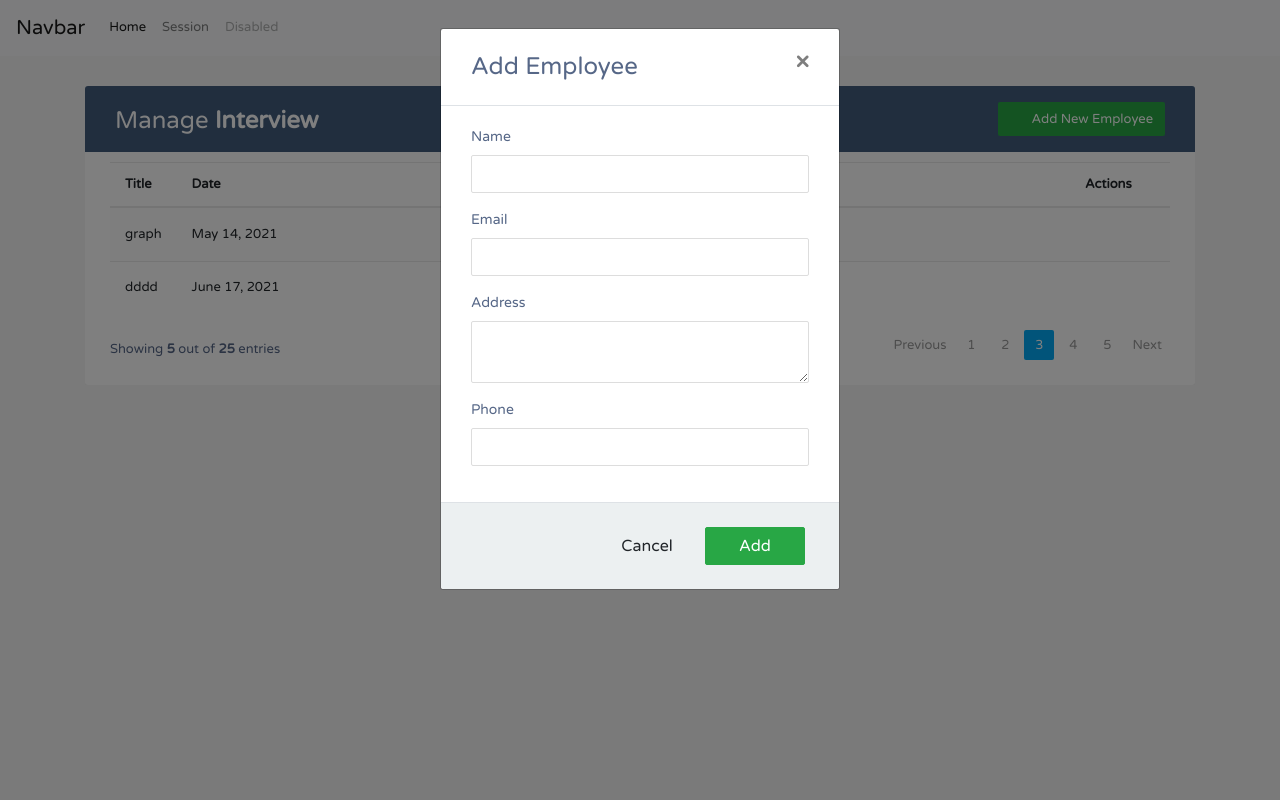
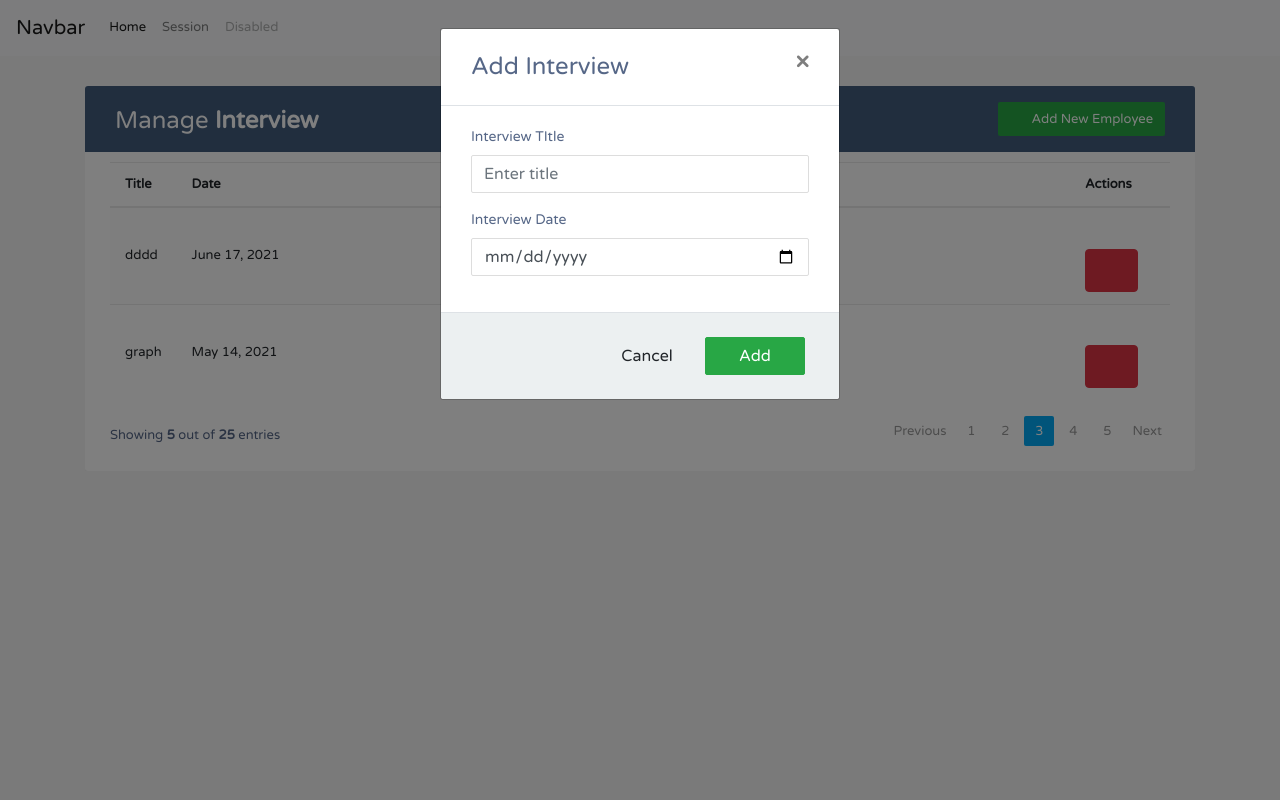
Before and after one commit to mominfaruk/interviewapp, a Django app: page / in a window 1280 px wide, after a click that opens the changed part. Run offline with Django 3.2, Linux system fonts and the light colour scheme; data comes from the database, SQL or seed files in the repository; both versions use the stored data as it was after the commit; some libraries are stand-ins or nearby versions.

Commit message:
Interview CRUD full with ajax

```diff
--- a/interview/urls.py
+++ b/interview/urls.py
@@ -4,7 +4,7 @@ urlpatterns = [
     path('interview/',InterviewView.as_view(),name='interview'),
     path('',interviewlist,name='interviewlist'),
     path('interviewedit/<int:pk>/',interviewEdit.as_view(),name='interviewEdit'),
-    path('interviewdelete/<int:pk>',deleteInterview,name='interview_delete'),
+    path('interviewdelete/<int:pk>/',deleteInterview,name='interview_delete'),
 
     path('sessionlist/',sessionlist,name='session_list'),
     path('addsession/',AddSessionView.as_view(),name='session_add'),
--- a/interview/views.py
+++ b/interview/views.py
@@ -3,41 +3,52 @@ from django.views import View
 from .models import *
 from .forms import *
 from django.contrib import messages
-from django.http import HttpResponseRedirect
+from django.http import HttpResponseRedirect,JsonResponse,HttpResponse
+from django.template.loader import render_to_string
+from django.template import RequestContext, context
+import json
 # Create your views here.
 
+
 class InterviewView(View):
-    def get(self,request):
-        return render(request, 'interview.html',{'form':InterviewForm})
 
     def post(self,request):
-        my_form=InterviewForm(request.POST)
+        message=[]
+        my_form=InterviewForm(request.POST or None)
         if my_form.is_valid():
-            print('OK')
             title=my_form.cleaned_data['title']
             date=my_form.cleaned_data['date']
             if title=="":
-                messages.info(request, 'Title name shouldn\'t be empty')
+                message.append('Title name shouldn\'t be empty')
             elif date=="":
-                messages.info(request, 'Date name shouldn\'t be empty')
+                message.append('Date name shouldn\'t be empty')
             else:
                 my_form.save()
-                return HttpResponseRedirect('/')
-
+                message.append('Interview added sucessfully')
+                msg = render_to_string('messages.html', {'messages':message})
+                all_list=InterviewModel.objects.all().order_by('-id')
+                interviewlist=render_to_string('interview/interviewlistTbody.html', {'all_list':all_list})
+                context={'msg':msg,'interviewlist':interviewlist}
+                context=json.dumps(context)
+                return HttpResponse(context,content_type='application/json')
 
 
 
 def interviewlist(request):
-    all_list=InterviewModel.objects.all()
-    return render(request, 'interviewlist.html',{'all_list':all_list})
+    all_list=InterviewModel.objects.all().order_by('-id')
+    return render(request, 'interview/interviewlist.html',{'all_list':all_list,'form':InterviewForm})
 
 class interviewEdit(View):
     def get(self,request,pk):
         inter_view=InterviewModel.objects.get(pk=pk)
         my_form=InterviewForm(instance=inter_view)
-        return render(request, 'interviewedit.html',{'form':my_form})
+        data=render_to_string('interview/interviewedit.html',{'form':my_form,'id':inter_view.id},request=request)
+        #data={'id':inter_view.id,'title':inter_view.title,'date':inter_view.date}
+        #return JsonResponse(data)
+        return HttpResponse(data)
 
     def post(self,request,pk):
+        message=[]
         inter_view=InterviewModel.objects.get(pk=pk)
         my_form=InterviewForm(request.POST,request.FILES,instance=inter_view)
         if my_form.is_valid():
@@ -49,7 +60,12 @@ class interviewEdit(View):
                 messages.info(request, 'Date name shouldn\'t be empty')
             else:
                 my_form.save()
-                return HttpResponseRedirect('/')
+                message.append('Interview edited sucessfully')
+                msg = render_to_string('messages.html', {'messages':message})
+                row=render_to_string('interview/tablerow.html',{'list':inter_view},request=request)
+                context={'msg':msg,'row':row}
+                context=json.dumps(context)
+                return HttpResponse(context,content_type='application/json')
 
 def deleteInterview(request,pk):
     instance = InterviewModel.objects.get(pk=pk)
@@ -94,6 +110,7 @@ class sessionEdit(View):
         if my_form.is_valid():
             title=my_form.cleaned_data['title']
             date=my_form.cleaned_data['date']
+            messages.info(request, 'Title name shouldn\'t be empty')
             if title=="":
                 messages.info(request, 'Title name shouldn\'t be empty')
             elif date=="":
--- /dev/null
+++ b/template/interview/interviewadd.html
@@ -0,0 +1,30 @@
+<div id="addEmployeeModal" class="modal fade" id="interview-add">
+    <div class="modal-dialog">
+        <div class="modal-content">
+            <form id="add" method="POST" enctype="multipart/form-data">
+                {% csrf_token %}
+                <div class="modal-header">
+                    <h4 class="modal-title">Add Interview</h4>
+                    <ul id="popup-messages-content">
+                        {% include 'messages.html' %}
+                    </ul>
+                    <button type="button" class="close" data-dismiss="modal" aria-hidden="true">&times;</button>
+                </div>
+                <div class="modal-body">
+                    <div class="form-group">
+                        <label for="post_title">Interview TItle</label>
+                        {{form.title}}
+                    </div>
+                    <div class="form-group">
+                        <label for="post_title">Interview Date</label>
+                        {{form.date}}
+                    </div>
+                </div>
+                <div class="modal-footer">
+                    <input type="button" class="btn btn-default" data-dismiss="modal" value="Cancel">
+                    <input type="submit" class="btn btn-success" value="Add" id='add'>
+                </div>
+            </form>
+        </div>
+    </div>
+</div>
--- a/template/interviewlist.html
+++ b/template/interview/interviewlist.html
@@ -12,6 +12,8 @@
     <script src="https://code.jquery.com/jquery-3.5.1.min.js"></script>
     <script src="https://cdn.jsdelivr.net/npm/popper.js@1.16.0/dist/umd/popper.min.js"></script>
     <script src="https://stackpath.bootstrapcdn.com/bootstrap/4.5.0/js/bootstrap.min.js"></script>
+    <script src="//cdn.jsdelivr.net/npm/sweetalert2@11"></script>
+
     <style>
         body {
             color: #566787;
@@ -318,9 +320,6 @@
 <body>
     {% include 'nav.html' %}
 
-    {% if messages %}
-    {{message}}
-    {% endif %}
     <div class="container-xl">
         <div class="table-responsive">
             <div class="table-wrapper">
@@ -333,12 +332,11 @@
                             <!-- <a href="/interview" class="btn btn-success"><i class="material-icons">&#xE147;</i>
                                 <span>Add New Interview</span></a> -->
                             <a href="#addEmployeeModal" class="btn btn-success" data-toggle="modal"><i
-                                    class="material-icons">&#xE147;</i> <span>Add
-                                    New Employee</span></a>
+                                    class="material-icons">&#xE147;</i> <span>Add New Employee</span></a>
                         </div>
                     </div>
                 </div>
-                <table class="table table-striped table-hover">
+                <table class="table table-striped table-hover" id="interviewlist">
                     <thead>
                         <tr>
                             <th>Title</th>
@@ -348,22 +346,7 @@
                         </tr>
                     </thead>
                     <tbody>
-
-                        {% for list in all_list %}
-                        <tr>
-                            <td>{{list.title}}</td>
-
-                            <td>{{list.date}}</td>
-                            <td>
-                                <a href="/interviewedit/{{list.id}}" class="edit"><i class="material-icons"
-                                        title="Edit">&#xE254;</i></a>
-                                <a href="/interviewdelete/{{list.id}}" class="delete"><i class="material-icons"
-                                        title="Delete">&#xE872;</i></a>
-                            </td>
-                        </tr>
-                        {% endfor %}
-
-
+                        {% include 'interview/interviewlistTbody.html' %}
                     </tbody>
                 </table>
                 <div class="clearfix">
@@ -381,73 +364,12 @@
             </div>
         </div>
     </div>
-    <!-- Edit Modal HTML -->
-    <div id="addEmployeeModal" class="modal fade">
-        <div class="modal-dialog">
-            <div class="modal-content">
-                <form>
-                    <div class="modal-header">
-                        <h4 class="modal-title">Add Employee</h4>
-                        <button type="button" class="close" data-dismiss="modal" aria-hidden="true">&times;</button>
-                    </div>
-                    <div class="modal-body">
-                        <div class="form-group">
-                            <label>Name</label>
-                            <input type="text" class="form-control" required>
-                        </div>
-                        <div class="form-group">
-                            <label>Email</label>
-                            <input type="email" class="form-control" required>
-                        </div>
-                        <div class="form-group">
-                            <label>Address</label>
-                            <textarea class="form-control" required></textarea>
-                        </div>
-                        <div class="form-group">
-                            <label>Phone</label>
-                            <input type="text" class="form-control" required>
-                        </div>
-                    </div>
-                    <div class="modal-footer">
-                        <input type="button" class="btn btn-default" data-dismiss="modal" value="Cancel">
-                        <input type="submit" class="btn btn-success" value="Add">
-                    </div>
-                </form>
-            </div>
-        </div>
-    </div>
+    <!-- Add Modal HTML -->
+    {% include 'interview/interviewadd.html' %}
     <!-- Edit Modal HTML -->
     <div id="editEmployeeModal" class="modal fade">
         <div class="modal-dialog">
-            <div class="modal-content">
-                <form>
-                    <div class="modal-header">
-                        <h4 class="modal-title">Edit Employee</h4>
-                        <button type="button" class="close" data-dismiss="modal" aria-hidden="true">&times;</button>
-                    </div>
-                    <div class="modal-body">
-                        <div class="form-group">
-                            <label>Name</label>
-                            <input type="text" class="form-control" required>
-                        </div>
-                        <div class="form-group">
-                            <label>Email</label>
-                            <input type="email" class="form-control" required>
-                        </div>
-                        <div class="form-group">
-                            <label>Address</label>
-                            <textarea class="form-control" required></textarea>
-                        </div>
-                        <div class="form-group">
-                            <label>Phone</label>
-                            <input type="text" class="form-control" required>
-                        </div>
-                    </div>
-                    <div class="modal-footer">
-                        <input type="button" class="btn btn-default" data-dismiss="modal" value="Cancel">
-                        <input type="submit" class="btn btn-info" value="Save">
-                    </div>
-                </form>
+            <div class="modal-content" id="edit">
             </div>
         </div>
     </div>
@@ -474,43 +396,160 @@
     </div>
 </body>
 <script>
-    $('#create').on('submit', function (event) {
+    //Adding new interveiw
+    $('#add').on('submit', function (event) {
         event.preventDefault();
         console.log("form submitted!")  // sanity check
+        console.log($('#id_date').val())
         $.ajax({
-            url: "/car_add/", // the endpoint
+            url: "/interview/", // the endpoint
             type: "POST", // http method
             data: {
-                model_name: $('#id_model_name').val(),
-                color: $('#id_color').val(),
-                is_active: $('#id_is_active').val(),
+                title: $('#id_title').val(),
+                date: $('#id_date').val(),
                 csrfmiddlewaretoken: $('input[name=csrfmiddlewaretoken]').val(),
             }, // data sent with the post request
             // handle a successful response
             success: function (data) {
                 console.log("data from success");
-                $('#id_model_name').val(''),
-                    $('#id_color').val(''),
+                $('#id_title').val('');
+                $('#id_date').val('');
 
-                    // log the returned json to the console
-                    console.log("success");
-                $("#cars tbody").html(data)
-
+                // log the returned json to the console
+                //$("#cars tbody").html(data)
+                var elMessages = $('#popup-messages-content');
+                elMessages.html(data['msg']);
+                $('#interviewlist tbody').html(data['interviewlist'])
+                $('#interview-add').modal('hide');
                 // another sanity check
             },
 
             // handle a non-successful response
             error: function (xhr, errmsg, err) {
                 console.log("data from error");
-                $('#id_model_name').val(''),
-                    $('#id_color').val(''),
-                    $('#results').html("<div class='alert-box alert radius' data-alert>Oops! We have encountered an error: " + errmsg +
-                        " <a href='#' class='close'>&times;</a></div>"); // add the error to the dom
+                $('#id_title').val('');
+                $('#id_date').val('');
+                $('#results').html("<div class='alert-box alert radius' data-alert>Oops! We have encountered an error: " + errmsg +
+                    " <a href='#' class='close'>&times;</a></div>"); // add the error to the dom
                 console.log(xhr.status + ": " + xhr.responseText); // provide a bit more info about the error to the console
             }
         }
         );
     });
+
+
+    function editInterview(e) {
+        $.ajax({
+            method: "GET",
+            contentType: "application/json",
+            url: "/interviewedit/" + e + "/",
+            success: function (data) {
+                console.log(data);
+                //location.reload();
+                $('#edit').html(data)
+                //$("#id_title").val(data['title']);
+                //$("#intId").val(data['id']);
+                //$("#id_date").val(data['date']);
+            },
+            error: function (xhr, errmsg, err) {
+                console.log("data from error");
+                $('#id_title').val(''),
+                    $('#id_date').val(''),
+                    $('#results').html("<div class='alert-box alert radius' data-alert>Oops! We have encountered an error: " + errmsg +
+                        " <a href='#' class='close'>&times;</a></div>"); // add the error to the dom
+                console.log(xhr.status + ": " + xhr.responseText); // provide a bit more info about the error to the console
+            }
+        });
+    }
+
+    function newEditInterview(e) {
+        event.preventDefault();
+
+        $.ajax({
+            url: "/interviewedit/" + e + "/", // the endpoint
+            type: "POST", // http method
+            data: {
+                date: $("#edit_change #id_date").val(),
+                title: $("#edit_change #id_title").val(), csrfmiddlewaretoken: $('input[name=csrfmiddlewaretoken]').val(),
+            }, // data sent with the post request
+            // handle a successful response
+            success: function (data) {
+                //console.log(data["row"]);
+                //$("#edit_change #id_date").val(data['date']);
+                //$("#edit_change #id_title").val(data['title']);
+
+                // log the returned json to the console
+                //$("#cars tbody").html(data)
+                $("#list" + e).html(data['row']);
+
+                var elMessages = $('#edit_change #popup-messages-content');
+                elMessages.html(data['msg']);
+                $('#interview-add').modal('hide');
+                // another sanity check
+            },
+
+            // handle a non-successful response
+            error: function (xhr, errmsg, err) {
+                console.log("data from error");
+                $('#results').html("<div class='alert-box alert radius' data-alert>Oops! We have encountered an error: " + errmsg +
+                    " <a href='#' class='close'>&times;</a></div>"); // add the error to the dom
+                console.log(xhr.status + ": " + xhr.responseText); // provide a bit more info about the error to the console
+            }
+        }
+        );
+    }
+
+    //Deleting The interview
+    function deleteInterview(e) {
+        //alert(e);
+        const swalWithBootstrapButtons = Swal.mixin({
+            customClass: {
+                confirmButton: "btn btn-success",
+                cancelButton: "btn btn-danger",
+            },
+            buttonsStyling: false,
+        });
+
+        swalWithBootstrapButtons
+            .fire({
+                title: "Are you sure?",
+                text: "You won't be able to revert this!",
+                icon: "warning",
+                showCancelButton: true,
+                confirmButtonText: "Yes, delete it!",
+                cancelButtonText: "No, cancel!",
+                reverseButtons: true,
+            })
+            .then((result) => {
+                if (result.isConfirmed) {
+                    $.ajax({
+                        method: "GET",
+                        contentType: "application/json",
+                        url: "/interviewdelete/" + e + "/",
+                        success: function (data) {
+                            console.log(data);
+                            //location.reload();
+                            $("#list" + e).hide();
+                        },
+                    });
+                    swalWithBootstrapButtons.fire(
+                        "Deleted!",
+                        "Page Placement has been deleted.",
+                        "success"
+                    );
+                } else if (
+                    /* Read more about handling dismissals below */
+                    result.dismiss === Swal.DismissReason.cancel
+                ) {
+                    swalWithBootstrapButtons.fire(
+                        "Cancelled",
+                        "You did not delete the Page Placement :)",
+                        "error"
+                    );
+                }
+            });
+    }
 </script>
 
+
 </html>
--- /dev/null
+++ b/template/interview/interviewlistTbody.html
@@ -0,0 +1,14 @@
+{% for list in all_list %}
+<tr id="list{{ list.id }}">
+    <td>{{list.title}}</td>
+
+    <td>{{list.date}}</td>
+    <td>
+        <a onclick="editInterview({{ list.id }})" href=" #editEmployeeModal" class="edit" data-toggle="modal"><i
+                class=" material-icons" data-toggle="tooltip" title="Edit">&#xE254;</i></a>
+        <a class="  btn btn-danger btn
+                                custom_btn
+                                confirm-delete" onclick="deleteInterview({{ list.id }})"><i class="
+            material-icons" title="Delete">&#xE872;</i> </a>
+</tr>
+{% endfor %}
--- /dev/null
+++ b/template/messages.html
@@ -0,0 +1,5 @@
+{% if messages %}
+{% for message in messages %}
+<li {% if message.tags %} class="{{ message.tags }}" {% endif %}>{{ message }}</li>
+{% endfor %}
+{% endif %}
```
Also changed, not shown: template/interview/interviewedit.html (added, +25 -0 lines), template/interview/tablerow.html (added, +10 -0 lines), template/interviewedit.html (deleted, +0 -54 lines), db.sqlite3, template/interview/interview.html (renamed from template/interview.html).
